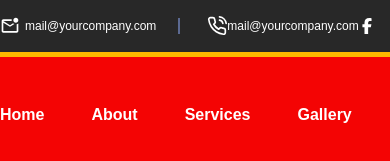
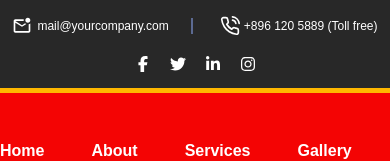
Before and after one commit to MonjurElahiTouheed/petroil-landing-page, a React (Vite) app: page / in a window 390 px wide. Shown: the top 161 px of the page. Built offline with nearby package versions, Linux system fonts and the light colour scheme.

Commit message:
made topbar responsive

```diff
--- a/src/components/Header/Topbar.jsx
+++ b/src/components/Header/Topbar.jsx
@@ -8,16 +8,16 @@ const Topbar = () => {
     return (
         <div className="bg-[#282828] py-4 border-b-[5px] border-[#FFB800]">
             <Container>
-                <Flex className="justify-between">
+                <Flex className="flex-col gap-5 md:gap-0 md:flex-row justify-between">
                     <Flex>
                         <Flex className='gap-x-[5px]'>
                             <MdOutlineMarkEmailUnread size={20} color={'#FFF'}/>
                             <p className="font-primary text-xs text-white">mail@yourcompany.com</p>
                         </Flex>
                         <div className="h-4 p-[1px] bg-[#5C6A92] ml-[22px]"></div>
-                        <Flex className='ml-[27px]'>
+                        <Flex className='ml-[27px] gap-1'>
                             <FiPhoneCall size={20} color={'#FFF'}/>
-                            <p className="font-primary text-xs text-white">mail@yourcompany.com</p>
+                            <p className="font-primary text-xs text-white">+896 120 5889 (Toll free)</p>
                         </Flex>
                     </Flex>
                     <Flex className='gap-x-[19px]'>
```
